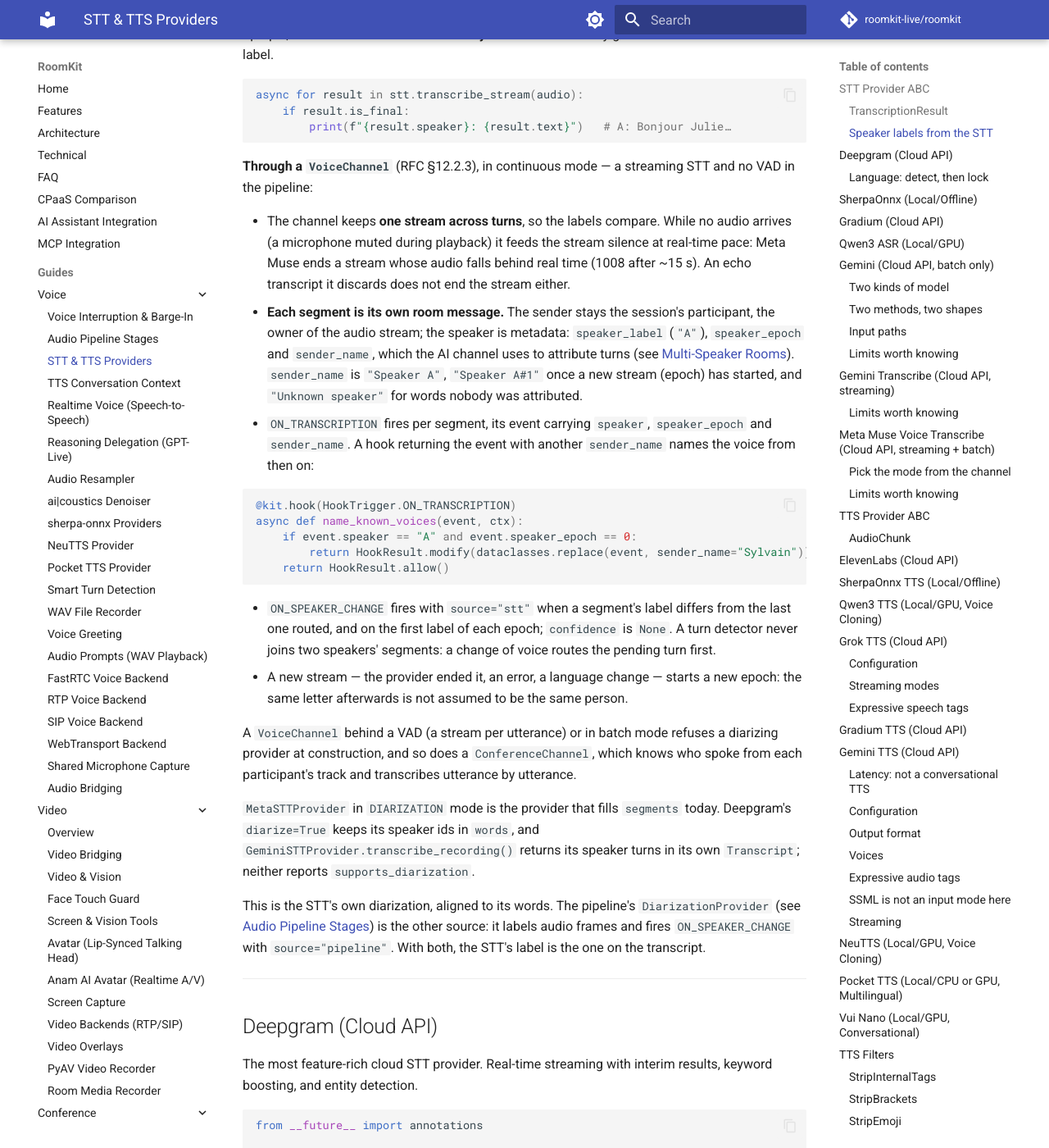
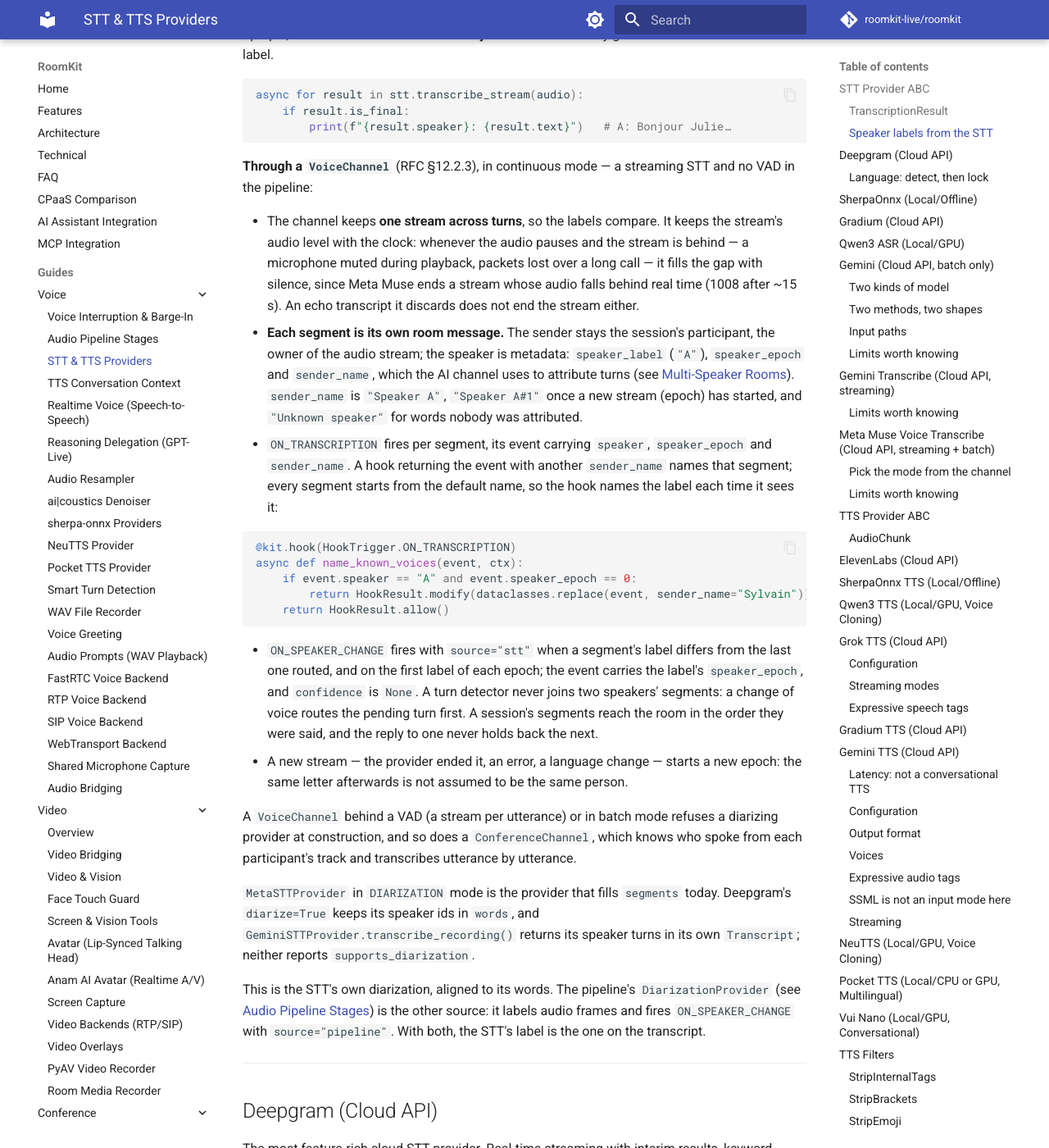
Before and after one commit to roomkit-live/roomkit-docs, an MkDocs documentation site: the page built from docs/guides/stt-tts-providers.md, in a window 1280 px wide and 1400 px high, scrolled down 1762 px. Shown: the whole window at 82% size. Built offline with MkDocs 1.6.1 and Material for MkDocs 9.7.7, drawn with Linux system fonts in a browser that asks for light colours; comment, search, counter and statistics services are not loaded.

Commit message:
docs(stt): a hook names each segment, the stream stays level with the clock, and a reply never holds back the next segment, per review (RMK-237)

````diff
--- a/docs/guides/stt-tts-providers.md
+++ b/docs/guides/stt-tts-providers.md
@@ -92,11 +92,12 @@ async for result in stt.transcribe_stream(audio):
 **Through a `VoiceChannel`** (RFC §12.2.3), in continuous mode — a streaming
 STT and no VAD in the pipeline:
 
-- The channel keeps **one stream across turns**, so the labels compare. While
-  no audio arrives (a microphone muted during playback) it feeds the stream
-  silence at real-time pace: Meta Muse ends a stream whose audio falls behind
-  real time (1008 after ~15 s). An echo transcript it discards does not end
-  the stream either.
+- The channel keeps **one stream across turns**, so the labels compare. It
+  keeps the stream's audio level with the clock: whenever the audio pauses
+  and the stream is behind — a microphone muted during playback, packets
+  lost over a long call — it fills the gap with silence, since Meta Muse ends
+  a stream whose audio falls behind real time (1008 after ~15 s). An echo
+  transcript it discards does not end the stream either.
 - **Each segment is its own room message.** The sender stays the session's
   participant, the owner of the audio stream; the speaker is metadata:
   `speaker_label` (`"A"`), `speaker_epoch` and `sender_name`, which the AI
@@ -105,7 +106,8 @@ STT and no VAD in the pipeline:
   has started, and `"Unknown speaker"` for words nobody was attributed.
 - `ON_TRANSCRIPTION` fires per segment, its event carrying `speaker`,
   `speaker_epoch` and `sender_name`. A hook returning the event with another
-  `sender_name` names the voice from then on:
+  `sender_name` names that segment; every segment starts from the default
+  name, so the hook names the label each time it sees it:
 
   ```python
   @kit.hook(HookTrigger.ON_TRANSCRIPTION)
@@ -116,9 +118,11 @@ STT and no VAD in the pipeline:
   ```
 
 - `ON_SPEAKER_CHANGE` fires with `source="stt"` when a segment's label differs
-  from the last one routed, and on the first label of each epoch;
-  `confidence` is `None`. A turn detector never joins two speakers' segments:
-  a change of voice routes the pending turn first.
+  from the last one routed, and on the first label of each epoch; the event
+  carries the label's `speaker_epoch`, and `confidence` is `None`. A turn
+  detector never joins two speakers' segments: a change of voice routes the
+  pending turn first. A session's segments reach the room in the order they
+  were said, and the reply to one never holds back the next.
 - A new stream — the provider ended it, an error, a language change — starts
   a new epoch: the same letter afterwards is not assumed to be the same person.
 
````
